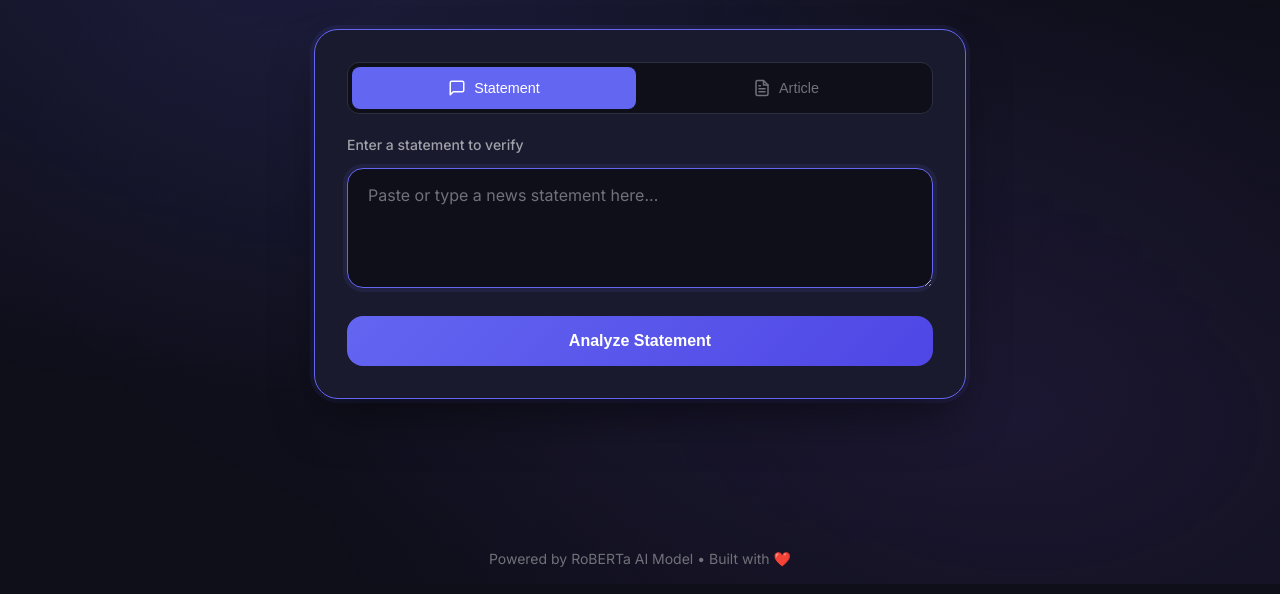
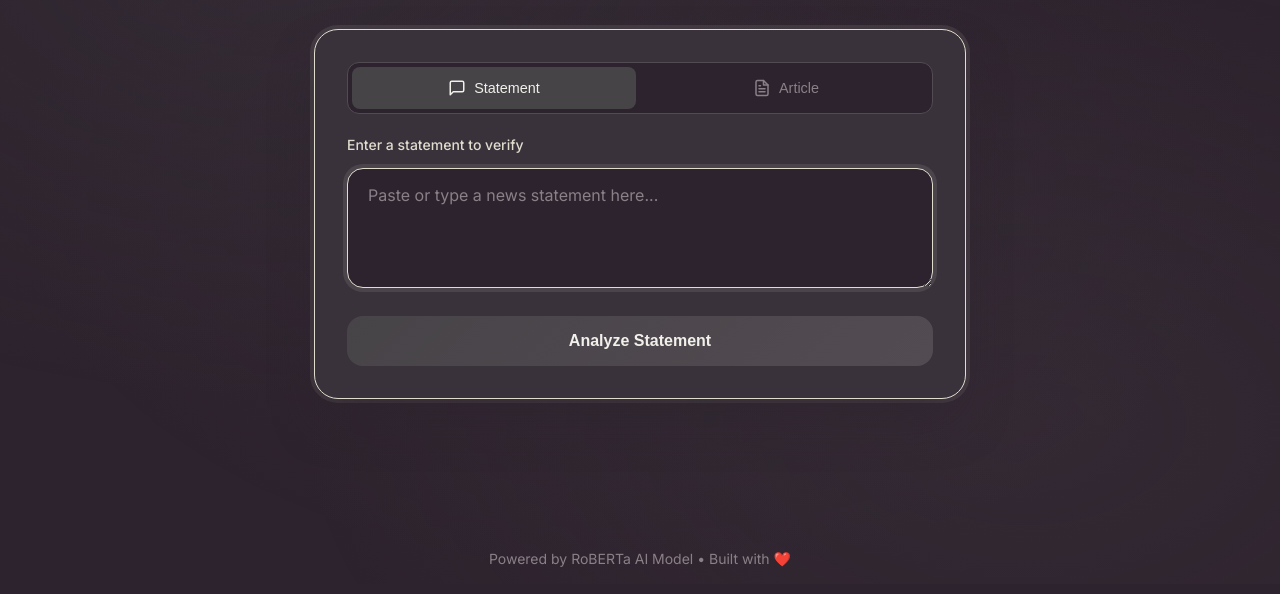
Before and after one commit to ayoubdya/Unfake, a plain HTML site: page frontend/index.html in a window 1280 px wide. Shown: the part 216-810 px from the top of the page. Drawn offline with Linux system fonts and the light colour scheme.

Commit message:
feat: Update color palette and improve styling for a cohesive design

```diff
--- a/frontend/styles.css
+++ b/frontend/styles.css
@@ -1,21 +1,37 @@
-/* CSS Variables */
+/* CSS Variables - Monochrome Chic Palette */
 :root {
-  --primary: #6366f1;
-  --primary-dark: #4f46e5;
-  --primary-light: #818cf8;
-  --fake-color: #ef4444;
-  --fake-light: #fca5a5;
-  --real-color: #22c55e;
-  --real-light: #86efac;
-  --bg-dark: #0f0f1a;
-  --bg-card: #1a1a2e;
-  --bg-card-hover: #252542;
-  --text-primary: #ffffff;
-  --text-secondary: #a1a1aa;
-  --text-muted: #71717a;
-  --border-color: #2d2d44;
-  --shadow: 0 25px 50px -12px rgba(0, 0, 0, 0.5);
+  /* Primary Accents */
+  --primary: #6b5f6a;
+  --primary-dark: #534b52;
+  --primary-light: #7d7179;
+
+  /* Semantic Colors */
+  --fake-color: #c45c5c;
+  --fake-light: #d4847e;
+  --real-color: #5c9a6e;
+  --real-light: #7eb88d;
+
+  /* Background Colors */
+  --bg-dark: #2d232e;
+  --bg-card: #3a323b;
+  --bg-card-hover: #474448;
+
+  /* Text Colors */
+  --text-primary: #f1f0ea;
+  --text-secondary: #e0ddcf;
+  --text-muted: #8a8088;
+
+  /* Utility */
+  --border-color: #534b52;
+  --shadow: 0 25px 50px -12px rgba(45, 35, 46, 0.6);
   --transition: all 0.3s cubic-bezier(0.4, 0, 0.2, 1);
+
+  /* Palette Reference */
+  --gunmetal: #474448;
+  --shadow-grey: #2d232e;
+  --bone: #e0ddcf;
+  --taupe-grey: #534b52;
+  --parchment: #f1f0ea;
 }
 
 /* Reset & Base */
@@ -47,9 +63,9 @@ body {
   right: 0;
   bottom: 0;
   background:
-    radial-gradient(ellipse at 20% 20%, rgba(99, 102, 241, 0.15) 0%, transparent 50%),
-    radial-gradient(ellipse at 80% 80%, rgba(139, 92, 246, 0.1) 0%, transparent 50%),
-    radial-gradient(ellipse at 50% 50%, rgba(99, 102, 241, 0.05) 0%, transparent 70%);
+    radial-gradient(ellipse at 20% 20%, rgba(71, 68, 72, 0.2) 0%, transparent 50%),
+    radial-gradient(ellipse at 80% 80%, rgba(83, 75, 82, 0.15) 0%, transparent 50%),
+    radial-gradient(ellipse at 50% 50%, rgba(107, 95, 106, 0.08) 0%, transparent 70%);
   pointer-events: none;
   z-index: -1;
 }
@@ -98,14 +114,14 @@ body {
   font-size: 3rem;
   font-weight: 800;
   letter-spacing: -0.02em;
-  background: linear-gradient(135deg, var(--text-primary) 0%, var(--primary-light) 100%);
+  background: linear-gradient(135deg, var(--parchment) 0%, var(--bone) 100%);
   -webkit-background-clip: text;
   -webkit-text-fill-color: transparent;
   background-clip: text;
 }
 
 .highlight {
-  background: linear-gradient(135deg, var(--primary) 0%, var(--primary-light) 100%);
+  background: linear-gradient(135deg, var(--bone) 0%, var(--text-muted) 100%);
   -webkit-background-clip: text;
   background-clip: text;
 }
@@ -131,8 +147,8 @@ body {
 }
 
 .input-card:focus-within {
-  border-color: var(--primary);
-  box-shadow: var(--shadow), 0 0 0 4px rgba(99, 102, 241, 0.1);
+  border-color: var(--bone);
+  box-shadow: var(--shadow), 0 0 0 4px rgba(224, 221, 207, 0.1);
 }
 
 .input-label {
@@ -177,16 +193,16 @@ body {
 
 .mode-btn:hover {
   color: var(--text-secondary);
-  background: rgba(99, 102, 241, 0.1);
+  background: rgba(224, 221, 207, 0.1);
 }
 
 .mode-btn.active {
-  background: var(--primary);
-  color: white;
+  background: var(--gunmetal);
+  color: var(--parchment);
 }
 
 .mode-btn.active:hover {
-  background: var(--primary-dark);
+  background: var(--taupe-grey);
 }
 
 .statement-input {
@@ -209,8 +225,8 @@ body {
 
 .statement-input:focus {
   outline: none;
-  border-color: var(--primary);
-  box-shadow: 0 0 0 4px rgba(99, 102, 241, 0.1);
+  border-color: var(--bone);
+  box-shadow: 0 0 0 4px rgba(224, 221, 207, 0.1);
 }
 
 /* Analyze Button */
@@ -218,12 +234,12 @@ body {
   width: 100%;
   margin-top: 1.25rem;
   padding: 1rem 2rem;
-  background: linear-gradient(135deg, var(--primary) 0%, var(--primary-dark) 100%);
+  background: linear-gradient(135deg, var(--gunmetal) 0%, var(--taupe-grey) 100%);
   border: none;
   border-radius: 1rem;
   font-size: 1rem;
   font-weight: 600;
-  color: white;
+  color: var(--parchment);
   cursor: pointer;
   transition: var(--transition);
   position: relative;
@@ -237,7 +253,7 @@ body {
   left: -100%;
   width: 100%;
   height: 100%;
-  background: linear-gradient(90deg, transparent, rgba(255,255,255,0.2), transparent);
+  background: linear-gradient(90deg, transparent, rgba(241, 240, 234, 0.15), transparent);
   transition: left 0.5s;
 }
 
@@ -247,7 +263,7 @@ body {
 
 .analyze-btn:hover {
   transform: translateY(-2px);
-  box-shadow: 0 10px 40px -10px rgba(99, 102, 241, 0.5);
+  box-shadow: 0 10px 40px -10px rgba(71, 68, 72, 0.5);
 }
 
 .analyze-btn:active {
@@ -275,8 +291,8 @@ body {
   transform: translate(-50%, -50%);
   width: 24px;
   height: 24px;
-  border: 3px solid rgba(255,255,255,0.3);
-  border-top-color: white;
+  border: 3px solid rgba(241, 240, 234, 0.3);
+  border-top-color: var(--parchment);
   border-radius: 50%;
   opacity: 0;
   animation: spin 0.8s linear infinite;
@@ -517,9 +533,9 @@ body {
 }
 
 .reset-btn:hover {
-  border-color: var(--primary);
-  color: var(--primary-light);
-  background: rgba(99, 102, 241, 0.1);
+  border-color: var(--bone);
+  color: var(--bone);
+  background: rgba(224, 221, 207, 0.1);
 }
 
 /* Error Section */
```
